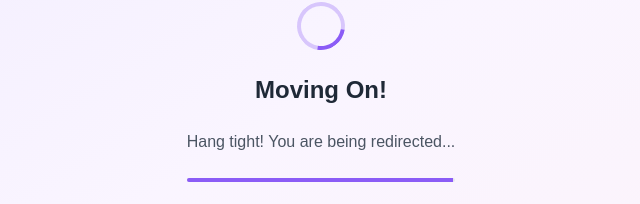
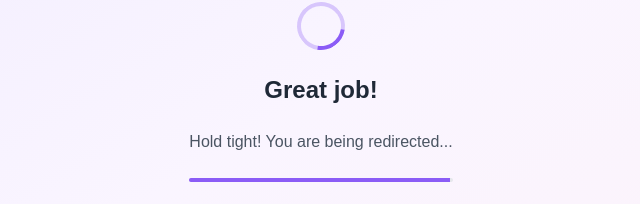
Before and after one commit to bobbekelley/taxnow-onboarding-journey, a React (Vite) app: page / in a window 1280 px wide. Both pictures are taken after a click on the button "Connect Your Account". Shown: the part 308-512 px from the top of the page, without its empty margins (319-959 px from the left). Built offline with nearby package versions, Linux system fonts and the light colour scheme; a web font is replaced by a local one.

Commit message:
Reverted to edit edt-536ee6d7-84ca-4d6a-87ed-1c51ada6557a: "Update redirect page copy
Update the title and subheader text on the redirect page."

```diff
--- a/src/pages/Redirect.tsx
+++ b/src/pages/Redirect.tsx
@@ -1,3 +1,4 @@
+
 import { motion } from "framer-motion";
 import { useEffect } from "react";
 import { useNavigate } from "react-router-dom";
@@ -33,7 +34,7 @@ const Redirect = () => {
         y: 0
       }} transition={{
         delay: 0.2
-      }}>Moving On!</motion.h2>
+      }}>Great job!</motion.h2>
 
         <motion.p className="text-gray-600" initial={{
         opacity: 0,
@@ -43,7 +44,9 @@ const Redirect = () => {
         y: 0
       }} transition={{
         delay: 0.4
-      }}>Hang tight! You are being redirected...</motion.p>
+      }}>
+          Hold tight! You are being redirected...
+        </motion.p>
 
         {/* Progress Bar */}
         <motion.div className="w-full max-w-xs mx-auto h-1 bg-gray-200 rounded-full overflow-hidden">
```
